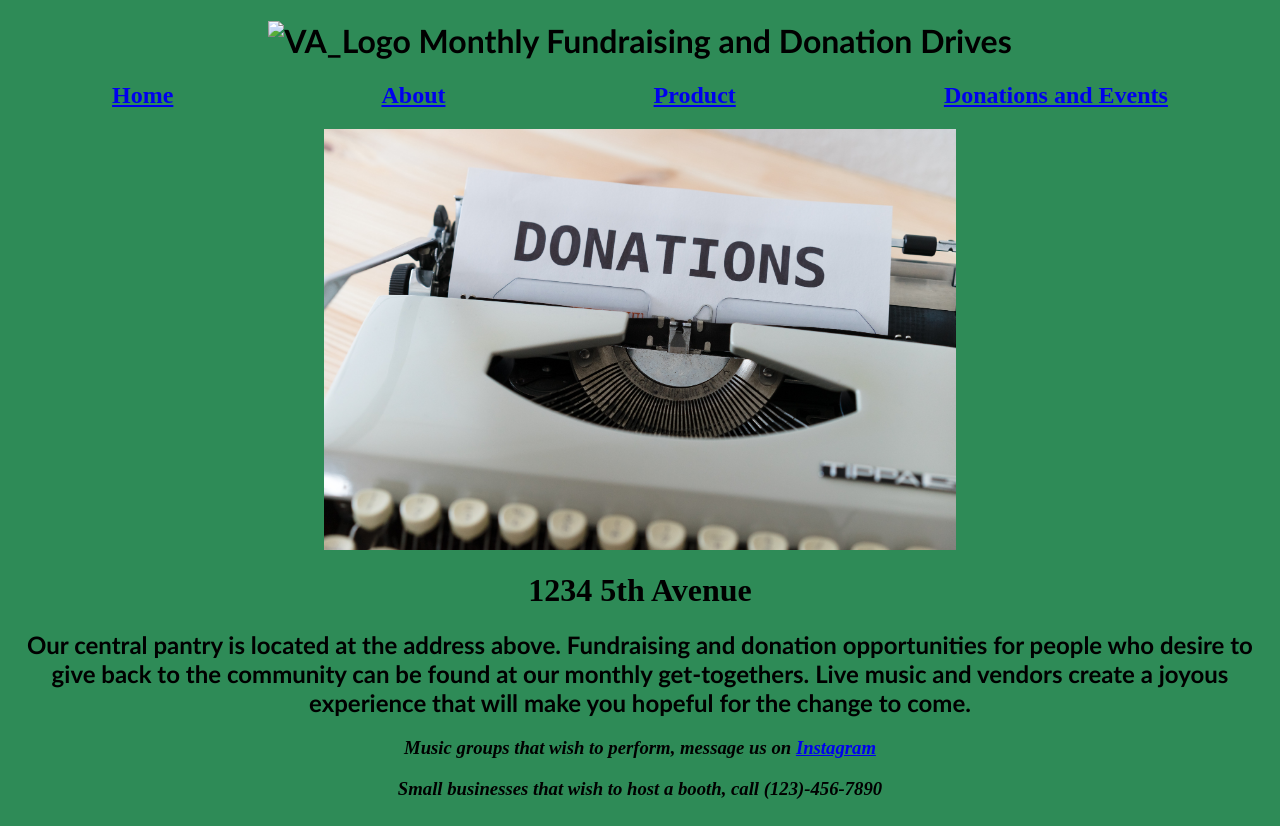
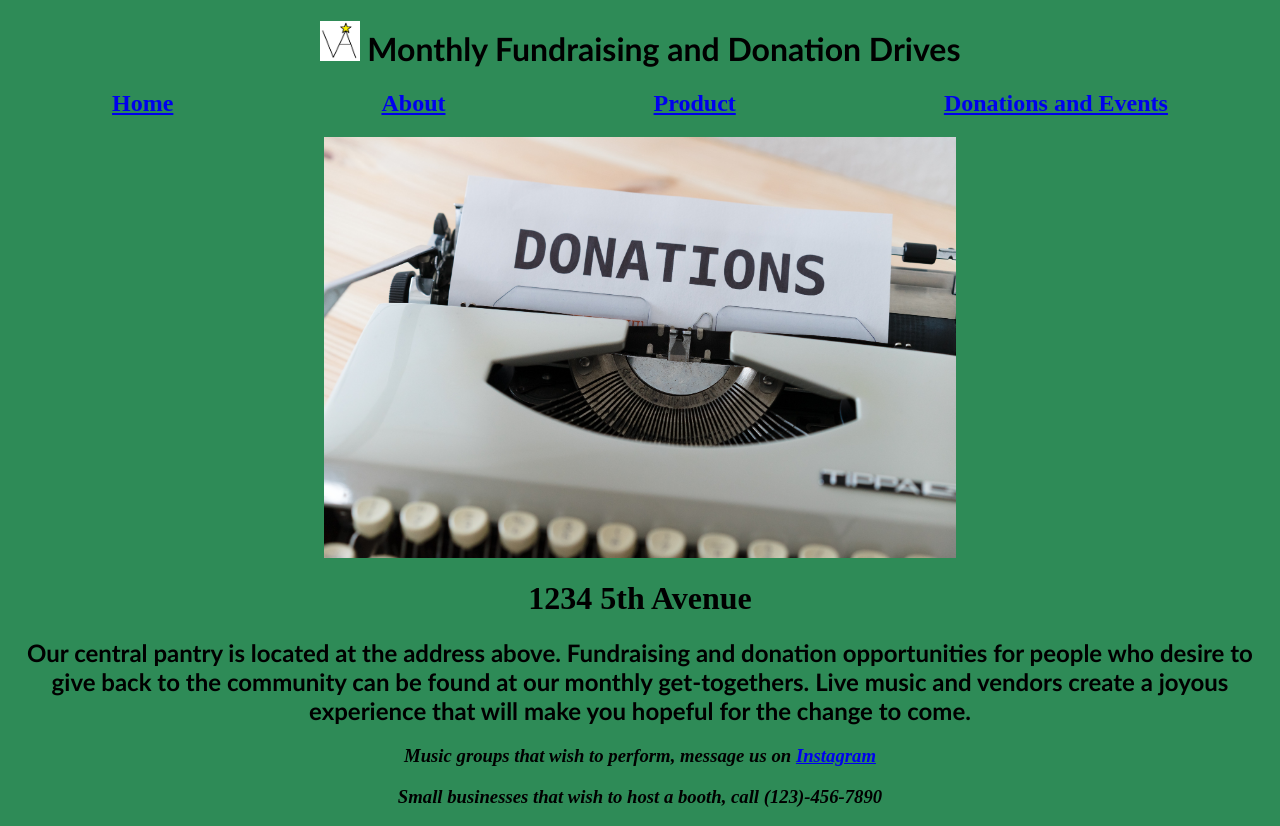
Before and after one commit to Uphlex/Codeathon, a website: page website/donate.html in a window 1280 px wide. Drawn offline with Linux system fonts and the light colour scheme.

Commit message:
Update donate.html

```diff
--- a/website/donate.html
+++ b/website/donate.html
@@ -15,7 +15,7 @@
           'Lucida Sans', Arial, sans-serif;
       "
     >
-      <img src="../LogoFinal.png" alt="VA_Logo" width="40" height="40" />
+      <img src="../LogoFinal.PNG" alt="VA_Logo" width="40" height="40" />
 
       Monthly Fundraising and Donation Drives
     </h1>
```
